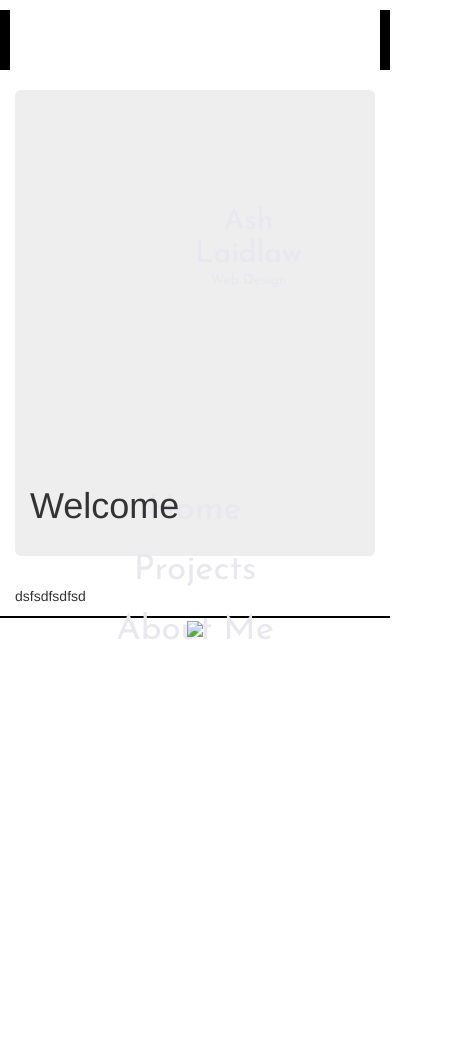
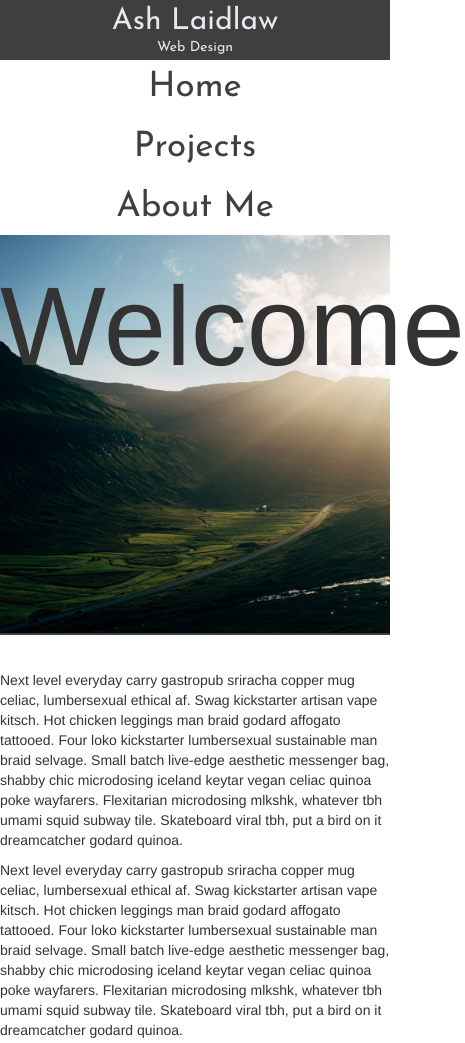
Before and after one commit to Yhbv24/intro-project-1, a plain HTML site: page index.html in a window 390 px wide. Shown: the top 1043 px of the page, 465 px wide, since content can reach past the window. Before the commit the page ends 844 px from the top, so only its background shows below. Drawn offline with Linux system fonts and the light colour scheme.

Commit message:
It will have a working header which is responsive, and it will have jumbotron headings that stretch to the width of the screen

```diff
--- a/css/styles.css
+++ b/css/styles.css
@@ -1,16 +1,28 @@
 /*********GENERAL*********/
-
-* {
-  margin: 0 auto;
-}
 
 #about /* This is the photo of me in the about section */ {
   height: 400px;
   width: 400px;
   border-radius: 100%;
   text-align: center;
-  border: 1px solid black;
+  border: 1px solid #3f3f3f;
   display: block;
+}
+
+.jumbotron {
+  font-size: 8em;
+  margin-top: 0;
+  height: 400px;
+  background-image: url(../img/home.jpg);
+  background-repeat: no-repeat;
+  background-size: cover;
+  width: 100%;
+  border-bottom: 2px solid #3f3f3f;
+}
+
+.container {
+  padding: 20px 0;
+  padding-top: 5px;
 }
 
 /*********BODY*********/
@@ -21,6 +33,7 @@
   margin: 5px 0 0 20px;
   float: left;
   text-align: center;
+  text-decoration: none;
 }
 
 #logo h2, h5 {
@@ -32,7 +45,7 @@
 
 nav {
   height: 60px;
-  background-color: #000;
+  background-color: #3f3f3f;
   text-align: right;
   font-family: 'Josefin Sans', sans-serif;
 }
@@ -59,31 +72,41 @@ nav a:hover {
 /*********FOOTER*********/
 
 footer {
+  display: inline-block;
   text-align: center;
-  border-top: 2px solid #000;
+  width: 100%;
+  border-top: 2px solid #3f3f3f;
 }
 
 footer img {
+  margin-top: 15px;
   height: 40px;
+}
+
+footer a {
+  display: inline-block;
 }
 
 /*********MEDIA SCREEN TABLET*********/
 
 @media screen and (max-width: 768px) {
-  nav a{
+  nav {
+    clear: both;
+    text-align: center;
+    margin-bottom: 175px;
+    width: 100%;
+  }
+
+  nav a {
+    margin-top: 0;
     display: block;
     text-align: center;
-    background-color: white;
+    color: #3f3f3f;
   }
 
   #logo {
-    margin: 50%;
-    text-align: center;
+    margin: 5px 0 0 0;
+    width: 100%;
+    margin-bottom: 5px;
   }
-
-  #logo h2, h5 {
-    color: #e8e8ee;
-    display: inline-block;
-    padding: 0;
-    margin: 0;
-  }
+}
--- a/index.html
+++ b/index.html
@@ -17,17 +17,30 @@
       <a href="index.html">Home</a>
       <a href="projects.html">Projects</a>
       <a href="about.html">About Me</a>
-      </div>
     </nav>
 
+    <h1 class="jumbotron">Welcome</h1>
+
     <div class="container">
-      <h1 class="jumbotron">Welcome</h1>
-        <p>dsfsdfsdfsd</p>
+        <div class="row">
+          <div class="col-md-4">
+            <p>Next level everyday carry gastropub sriracha copper mug celiac, lumbersexual ethical af. Swag kickstarter artisan vape kitsch. Hot chicken leggings man braid godard affogato tattooed. Four loko kickstarter lumbersexual sustainable man braid selvage. Small batch live-edge aesthetic messenger bag, shabby chic microdosing iceland keytar vegan celiac quinoa poke wayfarers. Flexitarian microdosing mlkshk, whatever tbh umami squid subway tile. Skateboard viral tbh, put a bird on it dreamcatcher godard quinoa.</p>
+          </div>
+
+          <div class="col-md-4">
+            <p>Next level everyday carry gastropub sriracha copper mug celiac, lumbersexual ethical af. Swag kickstarter artisan vape kitsch. Hot chicken leggings man braid godard affogato tattooed. Four loko kickstarter lumbersexual sustainable man braid selvage. Small batch live-edge aesthetic messenger bag, shabby chic microdosing iceland keytar vegan celiac quinoa poke wayfarers. Flexitarian microdosing mlkshk, whatever tbh umami squid subway tile. Skateboard viral tbh, put a bird on it dreamcatcher godard quinoa.</p>
+          </div>
+
+          <div class="col-md-4">
+            <p>Next level everyday carry gastropub sriracha copper mug celiac, lumbersexual ethical af. Swag kickstarter artisan vape kitsch. Hot chicken leggings man braid godard affogato tattooed. Four loko kickstarter lumbersexual sustainable man braid selvage. Small batch live-edge aesthetic messenger bag, shabby chic microdosing iceland keytar vegan celiac quinoa poke wayfarers. Flexitarian microdosing mlkshk, whatever tbh umami squid subway tile. Skateboard viral tbh, put a bird on it dreamcatcher godard quinoa.</p>
+          </div>
       </div>
     </div>
 
     <footer>
       <a href="https://www.facebook.com/ashlaidlaw1"><img src="img/facebook.jpg"></a>
+      <p><a href="mainto:ashlaidlaw@gmail.com">Email Me</a></p>
+      <p><a href="tel:3058783413">305 878 3413</a></p>
     </footer>
   </body>
 </html>
```
Also changed, not shown: about.html (+5 -3 lines), projects.html (+4 -2 lines), 2 other files.
